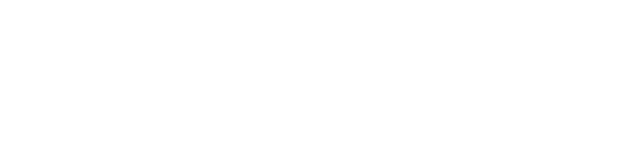
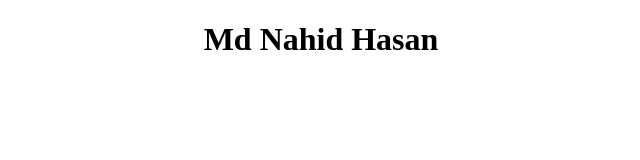
Before and after one commit to Nahid4306053/Nahid-portfolio, a plain HTML site: page index.html in a window 1280 px wide. Shown: the whole page, without its empty margins (319-959 px from the left). Drawn offline with Linux system fonts and the light colour scheme.

Commit message:
First asinment

```diff
--- a/index.html
+++ b/index.html
@@ -8,6 +8,7 @@
 </head>
 <body>
 
+    <h1>Md Nahid Hasan</h1>
 
 </body>
 </html>
```
